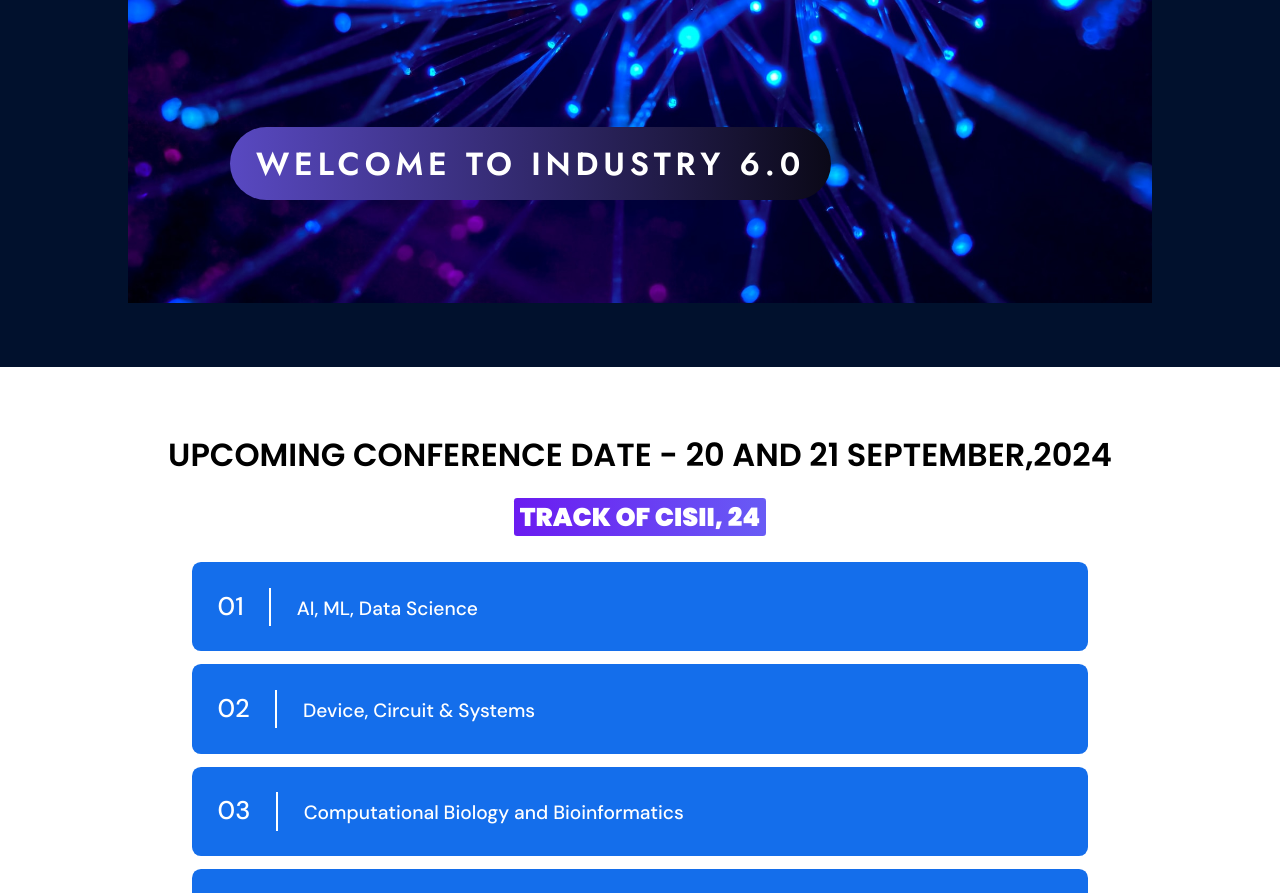
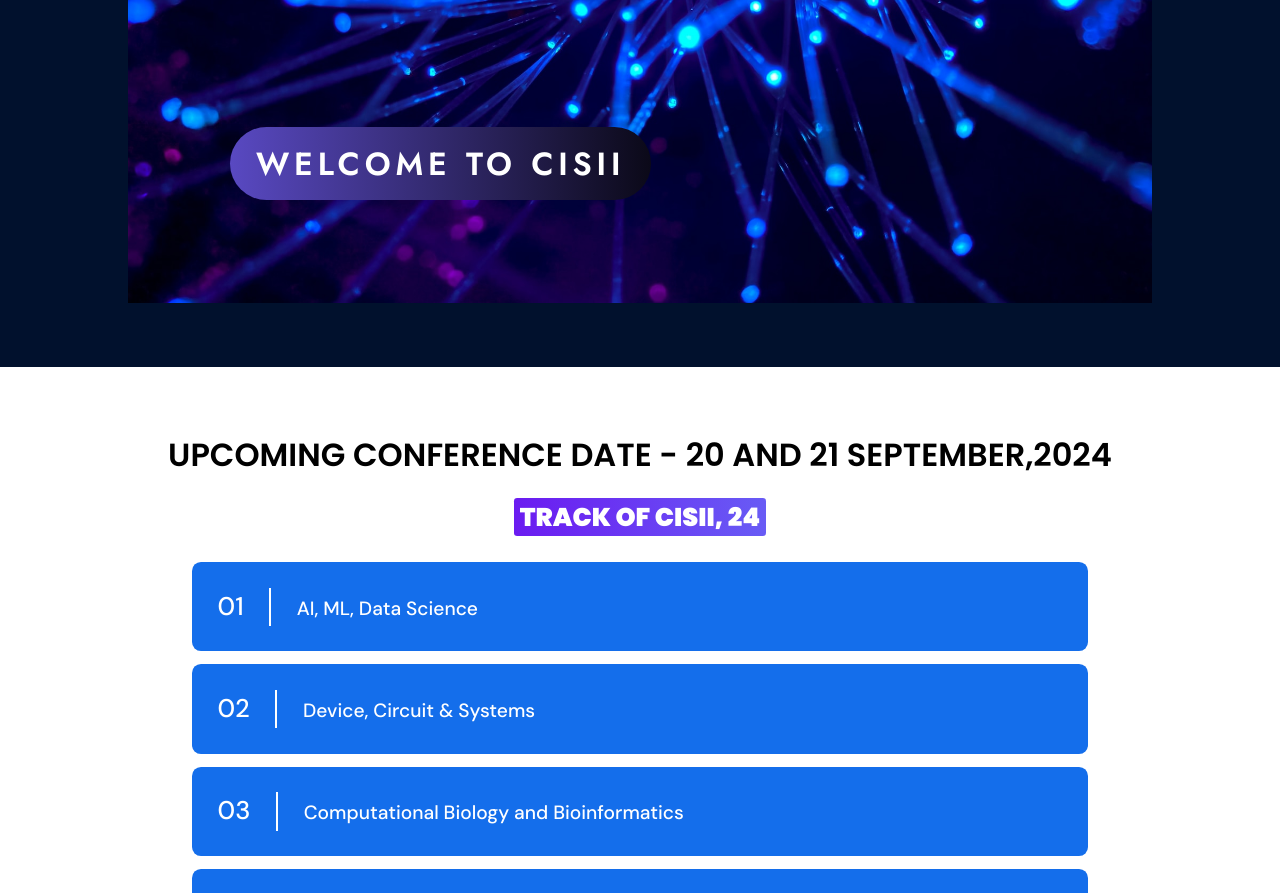
Before and after one commit to flash6083/ConferenceWebsite, a Next.js app: page / in a window 1280 px wide. Shown: the part 1540-2433 px from the top of the page. Built offline with nearby package versions, Linux system fonts and the light colour scheme.

Commit message:
Update conf

```diff
--- a/components/conf/conf.js
+++ b/components/conf/conf.js
@@ -17,7 +17,7 @@ const Conf = () => {
                 </div>
             </div> */}
             <div className={styles.img_wrapper}>
-                <h1>Welcome to Industry 6.0</h1>
+                <h1>Welcome to CISII</h1>
                 <img src='/Industry6.0.jpg' />
             </div>
         </div>
```
